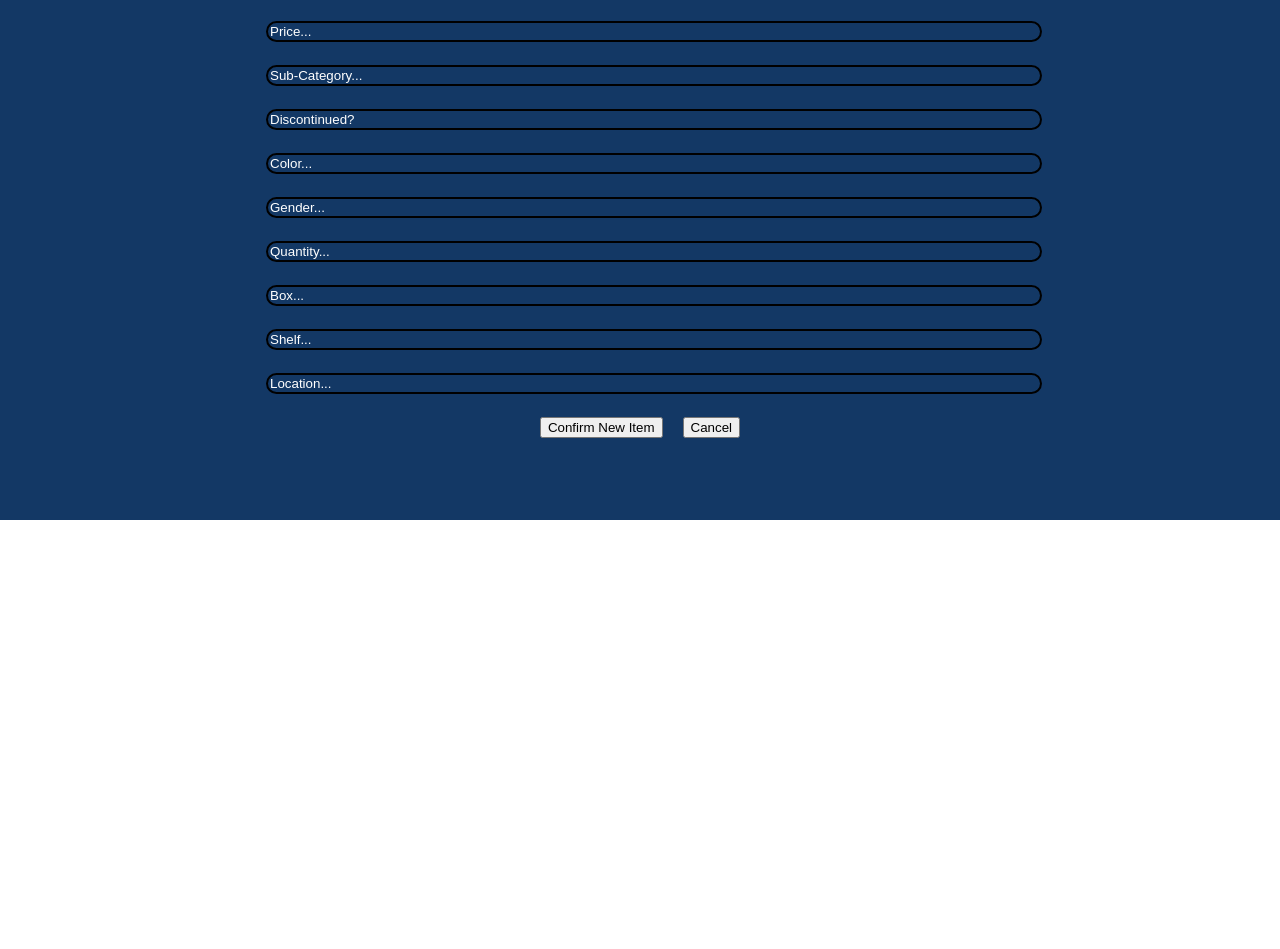
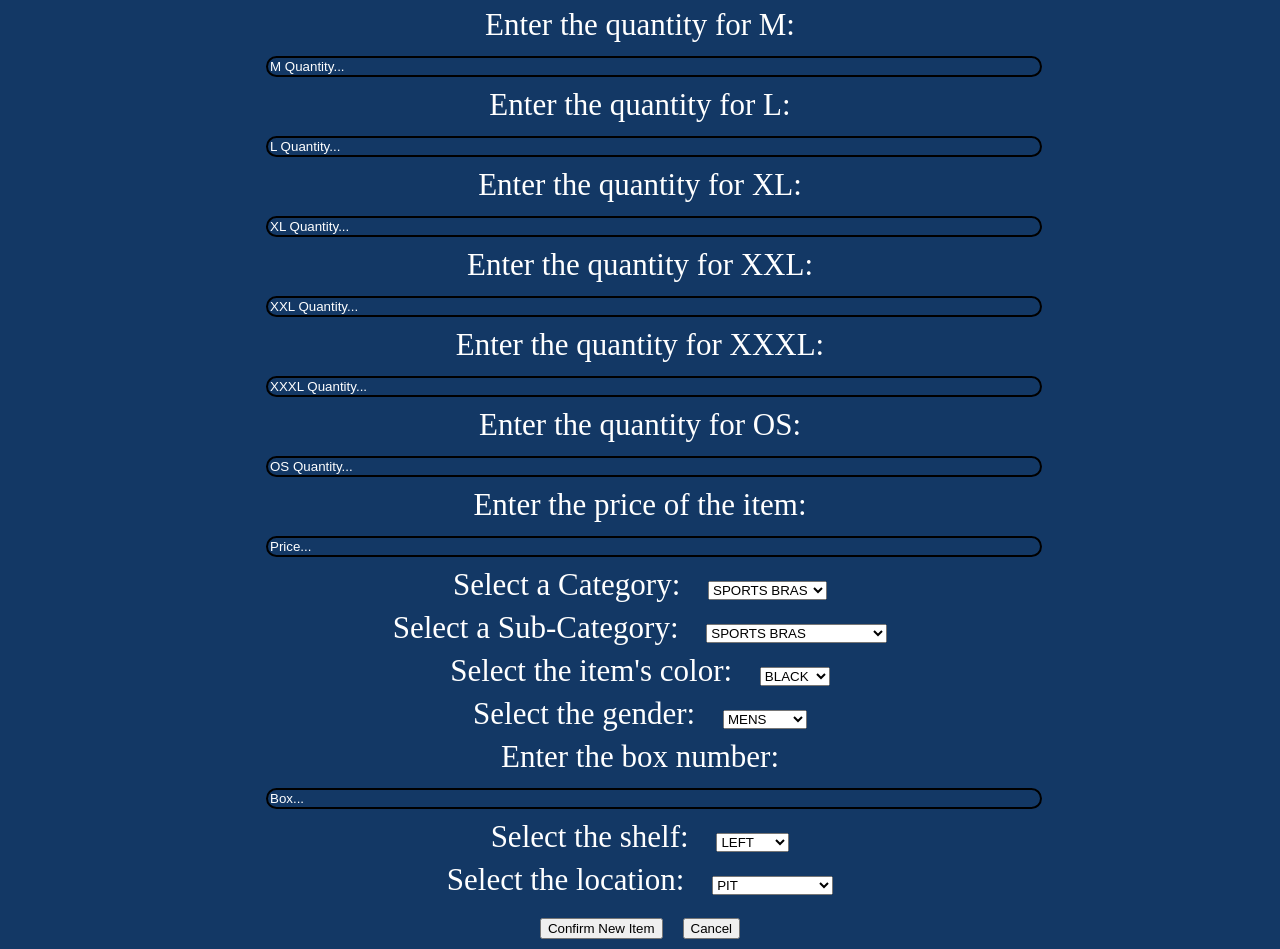
Before and after one commit to dadams2001/boutsmart-front-end, a React (Create React App) app: page /AddItem in a window 1280 px wide. Shown: the part 280-1229 px from the top of the page. Before the commit the page ends 800 px from the top, so only its background shows below. Built offline with nearby package versions, Linux system fonts and the light colour scheme.

Commit message:
Add Item Issue - trying to connect to database from frontend

```diff
--- a/src/Components/AddNewItem/AddItem.js
+++ b/src/Components/AddNewItem/AddItem.js
@@ -9,14 +9,19 @@ const NewItemCard = () => {
 
     const [showAddItemModal, setShowAddItemModal] = useState(true);
     const [prod_id, setProdID] = useState(0);
-    const [size, setSize] = useState('Null');
     const [category, setCategory] = useState('Null');
     const [price, setPrice] = useState(0);
-    const [sub_cat, setSubCat] = useState('Null');
-    const [discontinued, setDisc] = useState(0);
+    const [sub_cat, setSubCategory] = useState('Null');
     const [color, setColor] = useState('Null');
     const [gender, setGender] = useState('Null');
-    const [quantity, setQuantity] = useState(0);
+    const [XS_quantity, setXSQuantity] = useState(0);
+    const [S_quantity, setSQuantity] = useState(0);
+    const [M_quantity, setMQuantity] = useState(0);
+    const [L_quantity, setLQuantity] = useState(0);
+    const [XL_quantity, setXLQuantity] = useState(0);
+    const [XXL_quantity, setXXLQuantity] = useState(0);
+    const [XXXL_quantity, setXXXLQuantity] = useState(0);
+    const [OS_quantity, setOSQuantity] = useState(0);
     const [box, setBox] = useState(0);
     const [shelf, setShelf] = useState('Null');
     const [location, setLocation] = useState('Null');
@@ -32,73 +37,241 @@ const NewItemCard = () => {
         },
     };
 
-    const sendAddItem = (prod_id, size, category, price, sub_cat, discontinued, color, gender, quantity, box, shelf, location) => {
-        AddItem(prod_id, size, category, price, sub_cat, discontinued, color, gender, quantity, box, shelf, location);
-        setShowAddItemModal(false);
+    const sendAddItem = (prod_id, category, price, sub_cat, color, gender, XS_quantity, S_quantity, M_quantity, L_quantity, XL_quantity, XXL_quantity, XXXL_quantity, OS_quantity, box, shelf, location) => {
+        AddItem(prod_id, category, price, sub_cat, color, gender, XS_quantity, S_quantity, M_quantity, L_quantity, XL_quantity, XXL_quantity, XXXL_quantity, OS_quantity, box, shelf, location);
     };
 
     return (
         <li className="AddItemCard" >
                 <div className="modal-container">
+
                     <h1>Add New Item</h1>
+
+                    <label> Enter the quantity for XS: </label>
                     <input
                         type="test"
-                        placeholder="Size..."
-                        onChange={(e) => setSize(e.target.value)}
+                        placeholder="XS Quantity..."
+                        onChange={(e) => setSQuantity(e.target.value)}
                     />
+
+                    <label> Enter the quantity for S: </label>
                     <input
                         type="test"
-                        placeholder="Category..."
-                        onChange={(e) => setCategory(e.target.value)}
+                        placeholder="S Quantity..."
+                        onChange={(e) => setXSQuantity(e.target.value)}
                     />
+
+                    <label> Enter the quantity for M: </label>
+                    <input
+                        type="test"
+                        placeholder="M Quantity..."
+                        onChange={(e) => setMQuantity(e.target.value)}
+                    />
+
+                    <label> Enter the quantity for L: </label>
+                    <input
+                        type="test"
+                        placeholder="L Quantity..."
+                        onChange={(e) => setLQuantity(e.target.value)}
+                    />
+
+                    <label> Enter the quantity for XL: </label>
+                    <input
+                        type="test"
+                        placeholder="XL Quantity..."
+                        onChange={(e) => setXLQuantity(e.target.value)}
+                    />
+
+                    <label> Enter the quantity for XXL: </label>
+                    <input
+                        type="test"
+                        placeholder="XXL Quantity..."
+                        onChange={(e) => setXXLQuantity(e.target.value)}
+                    />
+
+                    <label> Enter the quantity for XXXL: </label>
+                    <input
+                        type="test"
+                        placeholder="XXXL Quantity..."
+                        onChange={(e) => setXXXLQuantity(e.target.value)}
+                    />
+
+                    <label> Enter the quantity for OS: </label>
+                    <input
+                        type="test"
+                        placeholder="OS Quantity..."
+                        onChange={(e) => setOSQuantity(e.target.value)}
+                    />
+
+                    <label> Enter the price of the item: </label>
                     <input
                         type="test"
                         placeholder="Price..."
                         onChange={(e) => setPrice(e.target.value)}
-                    />
-                    <input
-                        type="test"
-                        placeholder="Sub-Category..."
-                        onChange={(e) => setSubCat(e.target.value)}
-                    />
-                    <input
-                        type="test"
-                        placeholder="Discontinued?"
-                        onChange={(e) => setDisc(e.target.value)}
-                    />
-                    <input
-                        type="test"
-                        placeholder="Color..."
+                    /> <br/>
+
+                    <label for="cat-options"> Select a Category: </label>
+                    <select name="cat-options" id="cat-options">
+                        <option
+                        value="SPORTS BRAS">SPORTS BRAS</option>
+                        onChange={(e) => setCategory(e.target.value)}
+                        <option
+                        value="SHIRTS">SHIRTS </option>
+                        onChange={(e) => setCategory(e.target.value)}
+                        <option
+                        value="SWEATSHIRT">SWEATSHIRT </option>
+                        onChange={(e) => setCategory(e.target.value)}
+                        <option
+                        value="OUTERWEAR">OUTERWEAR </option>
+                        onChange={(e) => setCategory(e.target.value)}
+                        <option
+                        value="SWEATPANTS">SWEATPANTS </option>
+                        onChange={(e) => setCategory(e.target.value)}
+                        <option
+                        value="LEGGINGS">LEGGINGS </option>
+                        onChange={(e) => setCategory(e.target.value)}
+                        <option
+                        value="SHORTS">SHORTS</option>
+                        onChange={(e) => setCategory(e.target.value)}
+                        <option
+                        value="ACCESSORIES">ACCESSORIES</option>
+                        onChange={(e) => setCategory(e.target.value)}
+                    </select> <br/>
+
+                    <label for="sub-cat-options"> Select a Sub-Category: </label>
+                    <select name="sub-cat-options" id="sub-cat-options">
+                        <option
+                        value="SPORTS BRAS">SPORTS BRAS</option>
+                        onChange={(e) => setSubCategory(e.target.value)}
+                        <option
+                        value="TANK TOPS">TANK TOPS </option>
+                        onChange={(e) => setSubCategory(e.target.value)}
+                        <option
+                        value="SHORT SLEEVE">SHORT SLEEVE  </option>
+                        onChange={(e) => setSubCategory(e.target.value)}
+                        <option
+                        value="LONG SLEEVE">LONG SLEEVE </option>
+                        onChange={(e) => setSubCategory(e.target.value)}
+                        <option
+                        value="CREWNECK">CREWNECK </option>
+                        onChange={(e) => setSubCategory(e.target.value)}
+                        <option
+                        value="HOODIE">HOODIE </option>
+                        onChange={(e) => setSubCategory(e.target.value)}
+                        <option
+                        value=" SHORT SLEEVE HOODIE"> SHORT SLEEVE HOODIE</option>
+                        onChange={(e) => setSubCategory(e.target.value)}
+                        <option
+                        value="QUARTER ZIP">QUARTER ZIP</option>
+                        onChange={(e) => setSubCategory(e.target.value)}
+                        <option
+                        value="VEST">VEST</option>
+                        onChange={(e) => setSubCategory(e.target.value)}
+                        <option
+                        value="FULL ZIP">FULL ZIP</option>
+                        onChange={(e) => setSubCategory(e.target.value)}
+                        <option
+                        value="POLO">POLO</option>
+                        onChange={(e) => setSubCategory(e.target.value)}
+                        <option
+                        value="SWEATPANTS">SWEATPANTS</option>
+                        onChange={(e) => setSubCategory(e.target.value)}
+                        <option
+                        value="JOGGERS">JOGGERS</option>
+                        onChange={(e) => setSubCategory(e.target.value)}
+                        <option
+                        value="FITTED">FITTED</option>
+                        onChange={(e) => setSubCategory(e.target.value)}
+                        <option
+                        value="CROPPED">CROPPED</option>
+                        onChange={(e) => setSubCategory(e.target.value)}
+                        <option
+                        value="HAT">HAT</option>
+                        onChange={(e) => setSubCategory(e.target.value)}
+
+                    </select> <br/>
+
+                    <label for="color">Select the item's color: </label>
+                    <select name="color" id="color">
+                        <option
+                        value="BLACK">BLACK</option>
                         onChange={(e) => setColor(e.target.value)}
-                    />
-                    <input
-                        type="test"
-                        placeholder="Gender..."
+                        <option
+                        value="WHITE">WHITE</option>
+                        onChange={(e) => setColor(e.target.value)}
+                        <option
+                        value="NAVY">NAVY</option>
+                        onChange={(e) => setColor(e.target.value)}
+                        <option
+                        value="GREY">GREY</option>
+                        onChange={(e) => setColor(e.target.value)}
+                        <option
+                        value="GREEN">GREEN</option>
+                        onChange={(e) => setColor(e.target.value)}
+                        <option
+                        value="N/A">N/A</option>
+                        onChange={(e) => setColor(e.target.value)}
+                    </select> <br/>
+
+                    <label for="gender">Select the gender: </label>
+                    <select name="gender" id="gender">
+                        <option
+                        value="MENS">MENS</option>
                         onChange={(e) => setGender(e.target.value)}
-                    />
-                    <input
-                        type="test"
-                        placeholder="Quantity..."
-                        onChange={(e) => setQuantity(e.target.value)}
-                    />
+                        <option
+                        value="WOMENS">WOMENS</option>
+                        onChange={(e) => setGender(e.target.value)}
+                        <option
+                        value="YOUTH">YOUTH</option>
+                        onChange={(e) => setGender(e.target.value)}
+                        <option
+                        value="UNISEX">UNISEX</option>
+                        onChange={(e) => setGender(e.target.value)}
+                    </select> <br/>
+
+                    <label>Enter the box number:</label>
                     <input
                         type="test"
                         placeholder="Box..."
                         onChange={(e) => setBox(e.target.value)}
                     />
-                    <input
-                        type="test"
-                        placeholder="Shelf..."
+
+                    <label for="shelf">Select the shelf: </label>
+                    <select name="shelf" id="shelf">
+                        <option
+                        value="LEFT">LEFT</option>
                         onChange={(e) => setShelf(e.target.value)}
-                    />
-                    <input
-                        type="test"
-                        placeholder="Location..."
+                        <option
+                        value="RIGHT">RIGHT</option>
+                        onChange={(e) => setShelf(e.target.value)}
+                        <option
+                        value="TOP">TOP</option>
+                        onChange={(e) => setShelf(e.target.value)}
+                        <option
+                        value="MIDDLE">MIDDLE</option>
+                        onChange={(e) => setShelf(e.target.value)}
+                        <option
+                        value="N/A">N/A</option>
+                        onChange={(e) => setShelf(e.target.value)}
+                    </select> <br/>
+
+                    <label for="location"> Select the location: </label>
+                    <select name="location" id="location">
+                        <option
+                        value="PIT">PIT</option>
                         onChange={(e) => setLocation(e.target.value)}
-                    />
+                        <option
+                        value="PIT - BY DESK">PIT - BY DESK</option>
+                        onChange={(e) => setLocation(e.target.value)}
+                        <option
+                        value="RIGHT CLOSET">RIGHT CLOSET</option>
+                        onChange={(e) => setLocation(e.target.value)}
+                    </select> <br/>
+
                     <button
                         onClick={() => {
                             // sendAddItem(prod_id, size, category, price, sub_cat, discontinued, color, gender, quantity, box, shelf, location)
+                            sendAddItem(prod_id, category, price, sub_cat, color, gender, XS_quantity, S_quantity, M_quantity, L_quantity, XL_quantity, XXL_quantity, XXXL_quantity, OS_quantity, box, shelf, location)
                             alert('item created successfully!');
                             navigate("/");
                         }}
```
Also changed, not shown: src/Common/Services/AddItemServices.js (+10 -5 lines).
